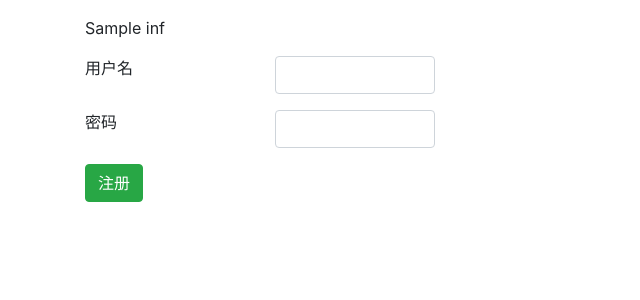
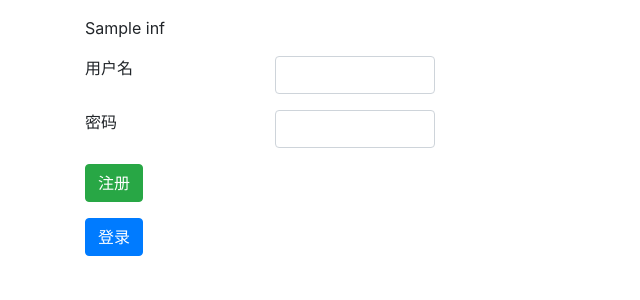
Before and after one commit to haoxizhong/label_web, a Flask app: template templates/register.html in a window 1280 px wide. Shown: the top 300 px of the page, without its empty margins (0-640 px from the left). Run offline with Flask 2, Linux system fonts and the light colour scheme; the template is opened without the code that fills it: most values are stand-ins (such as "Sample title", 1, 10 or a date in 2020); some libraries are stand-ins or nearby versions.

Commit message:
next step

```diff
--- a/templates/register.html
+++ b/templates/register.html
@@ -7,9 +7,14 @@
     <script src="/static/js/jquery.min.js"></script>
     <script src="/static/js/bootstrap.min.js"></script>
 </head>
+<script>
+    function tz() {
+        window.location.href = '/login';
+    }
+</script>
 <body>
-<form method="post" role="form">
-    <div class="container">
+<div class="container">
+    <form method="post" role="form">
         <div class="form-group">
 
             <table id="FakeTable0" class="table table-striped">
@@ -50,7 +55,11 @@
             </table>
             <button type="submit" class="btn btn-success">注册</button>
         </div>
-    </div>
-</form>
+    </form>
+
+    <button type="submit" class="btn btn-primary" onclick="tz()">
+        登录
+    </button>
+</div>
 </body>
 </html>
```
